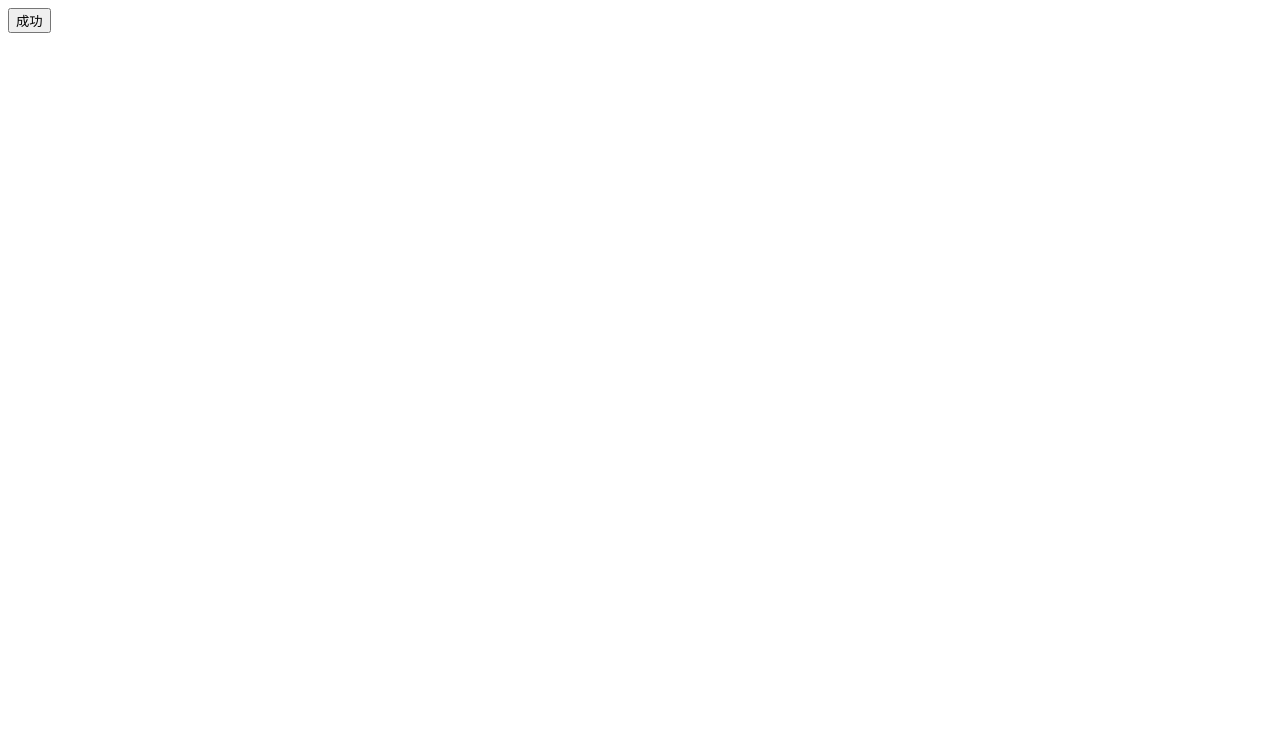
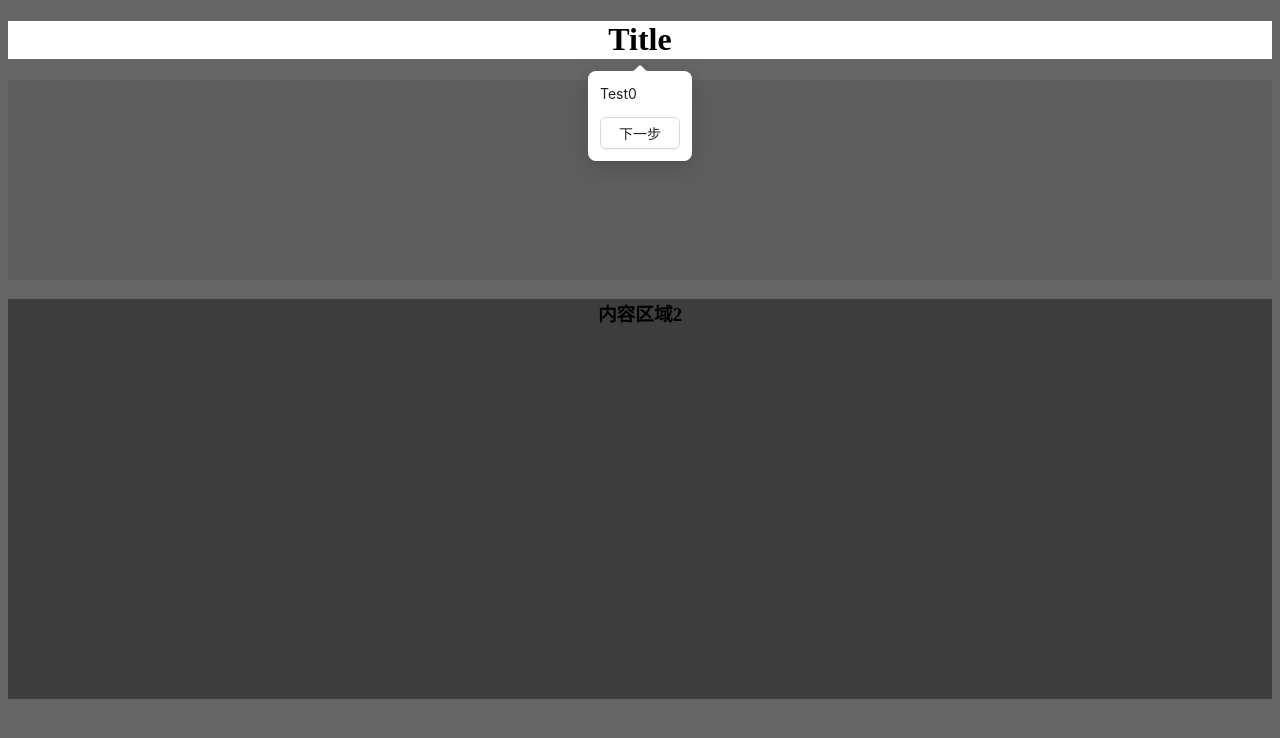
Before and after one commit to yk-a111y/react-comp, a React (Create React App) app: page / in a window 1280 px wide. Shown: the top 738 px of the page. Built offline with nearby package versions, Linux system fonts and the light colour scheme.

Commit message:
feat: onBoarding组件

```diff
--- a/package.json
+++ b/package.json
@@ -11,6 +11,7 @@
     "@types/react": "^18.3.3",
     "@types/react-dom": "^18.3.0",
     "ahooks": "^3.8.0",
+    "antd": "^5.21.5",
     "classnames": "^2.5.1",
     "copy-to-clipboard": "^3.3.3",
     "craco-less": "^3.0.1",
--- a/src/components/Apps/MessageApp.tsx
+++ b/src/components/Apps/MessageApp.tsx
@@ -14,9 +14,9 @@ function Aaa() {
     queue.enqueue("3");
     console.log(queue);
 
-    for (const value of queue) {
-      console.log(value); // 输出 1, 2, 3
-    }
+    // for (const value of queue) {
+    //   console.log(value); // 输出 1, 2, 3
+    // }
 
     queue.dequeue();
     queue.dequeue();
--- /dev/null
+++ b/src/components/Apps/OnBoardingApp.tsx
@@ -0,0 +1,54 @@
+import { useEffect, useState } from "react";
+import OnBoarding from "../OnBoarding";
+import { Button, Popover } from "antd";
+
+function OnBoardingApp() {
+  return (
+    <>
+      <OnBoarding
+        steps={[
+          {
+            selector: () => document.getElementById("title"),
+            renderContent: (currentStep) => `Test${currentStep}`,
+            placement: "bottom",
+          },
+          {
+            selector: () => document.getElementById("content1"),
+            renderContent: (currentStep) => `Test${currentStep}`,
+            placement: "bottom",
+          },
+          {
+            selector: () => document.getElementById("content2"),
+            renderContent: (currentStep) => `Test${currentStep}`,
+            placement: "bottom",
+          },
+        ]}
+      />
+      <h1 style={{ textAlign: "center" }} id="title">
+        Title
+      </h1>
+      <div
+        id="content1"
+        style={{
+          height: "200px",
+          textAlign: "center",
+          backgroundColor: "#eee",
+        }}
+      >
+        <h3>内容区域1</h3>
+      </div>
+      <div
+        id="content2"
+        style={{
+          height: "400px",
+          textAlign: "center",
+          backgroundColor: "#999",
+        }}
+      >
+        <h3>内容区域2</h3>
+      </div>
+    </>
+  );
+}
+
+export default OnBoardingApp;
--- a/src/components/Message/useMessage.tsx
+++ b/src/components/Message/useMessage.tsx
@@ -2,6 +2,9 @@ import { useContext } from "react";
 import { ConfigContext } from "./ConfigProvider";
 import { MessageRef } from ".";
 
+/**
+ * * 从Provider中获取Message的ref
+ */
 export function useMessage(): MessageRef {
   const { messageRef } = useContext(ConfigContext);
 
--- /dev/null
+++ b/src/components/OnBoarding/components/Mask.less
@@ -0,0 +1,11 @@
+.mask {
+  position: absolute;
+  left: 0;
+  top: 0;
+  z-index: 999;
+  border-style: solid;
+  border-color: rgba(0, 0, 0, 0.6);
+  box-sizing: border-box;
+
+  transition: all 0.2s ease-in-out;
+}
--- /dev/null
+++ b/src/components/OnBoarding/components/Mask.tsx
@@ -0,0 +1,87 @@
+import React, { CSSProperties, useEffect, useState } from "react";
+import "./Mask.less";
+
+interface MaskProps {
+  element: HTMLElement;
+
+  container?: HTMLElement;
+
+  renderMaskContent?: (wrapper: React.ReactNode) => React.ReactNode;
+}
+
+export const Mask: React.FC<MaskProps> = (props) => {
+  const { element, renderMaskContent, container } = props;
+
+  const [style, setStyle] = useState<CSSProperties>({});
+
+  useEffect(() => {
+    const observer = new ResizeObserver(() => {
+      const style = getMaskStyle(
+        element,
+        container || document.documentElement
+      );
+      setStyle(style);
+    });
+
+    observer.observe(container || document.documentElement);
+  }, []);
+
+  useEffect(() => {
+    if (!element) {
+      return;
+    }
+
+    element.scrollIntoView({
+      block: "center",
+      inline: "center",
+    });
+
+    const style = getMaskStyle(element, container || document.documentElement);
+
+    setStyle(style);
+  }, [element, container]);
+
+  const getContent = () => {
+    if (!renderMaskContent) {
+      return null;
+    }
+    return renderMaskContent(
+      <div
+        className={"mask-content"}
+        style={{ width: "100%", height: "100%" }}
+      />
+    );
+  };
+
+  return (
+    <div style={style} className="mask">
+      {getContent()}
+    </div>
+  );
+};
+
+export const getMaskStyle = (element: HTMLElement, container: HTMLElement) => {
+  if (!element) {
+    return {};
+  }
+
+  const { height, width, left, top } = element.getBoundingClientRect();
+
+  const elementTopWithScroll = container.scrollTop + top;
+  const elementLeftWithScroll = container.scrollLeft + left;
+
+  return {
+    width: container.scrollWidth,
+    height: container.scrollHeight,
+    borderTopWidth: Math.max(elementTopWithScroll, 0),
+    borderLeftWidth: Math.max(elementLeftWithScroll, 0),
+    borderBottomWidth: Math.max(
+      container.scrollHeight - height - elementTopWithScroll,
+      0
+    ),
+    borderRightWidth: Math.max(
+      container.scrollWidth - width - elementLeftWithScroll,
+      0
+    ),
+  };
+};
--- /dev/null
+++ b/src/components/OnBoarding/index.less
@@ -0,0 +1,15 @@
+.onboarding-operation {
+  width: 100%;
+  display: flex;
+  justify-content: flex-end;
+  margin-top: 12px;
+
+  .back {
+      margin-right: 12px;
+      min-width: 80px;
+  }
+
+  .forward {
+      min-width: 80px;
+  }
+}
--- /dev/null
+++ b/src/components/OnBoarding/index.tsx
@@ -0,0 +1,117 @@
+import { CSSProperties, FC, useEffect, useState } from "react";
+import { TooltipPlacement } from "antd/es/tooltip";
+import { Button, Popover } from "antd";
+import { Mask } from "./components/Mask";
+import { createPortal } from "react-dom";
+import "./index.less";
+
+interface OnBoadringStepConfig {
+  selector: () => HTMLElement | null;
+  placement: TooltipPlacement;
+  renderContent?: (currentStep: number) => React.ReactNode;
+  beforeForward?: (currentStep: number) => void; // 上一步回调
+  beforeBack?: (currentStep: number) => void; // 下一步回调
+}
+
+interface OnBoardingProps {
+  step?: number;
+  steps: OnBoadringStepConfig[];
+  getContainer?: () => HTMLElement;
+  onStepsEnd?: () => void; // 全部完成后的回调
+}
+
+const OnBoarding: FC<OnBoardingProps> = (props) => {
+  const { step = 0, steps, onStepsEnd, getContainer } = props;
+  const [currentStep, setCurrentStep] = useState<number>(0);
+  const [done, setDone] = useState<boolean>(false); // 引导是否结束
+
+  // 当前选择的元素
+  const currentSelectedElement = steps[currentStep]?.selector();
+  // 当前容器元素（默认为html标签）
+  const currentSelectedContainer = getContainer?.() || document.documentElement;
+
+  const getCurrentStep = () => steps[currentStep];
+
+  const back = async () => {
+    if (currentStep === 0) return;
+
+    const { beforeBack } = getCurrentStep();
+    await beforeBack?.(currentStep);
+    setCurrentStep(currentStep - 1);
+  };
+
+  const forward = async () => {
+    if (currentStep === steps.length - 1) {
+      await onStepsEnd?.();
+      setDone(true);
+      return;
+    }
+
+    const { beforeForward } = getCurrentStep();
+    await beforeForward?.(currentStep);
+    setCurrentStep(currentStep + 1);
+  };
+
+  useEffect(() => {
+    setCurrentStep(step!);
+  }, [step]);
+
+  const renderPopover = (wrapper: React.ReactNode) => {
+    const config = getCurrentStep();
+    if (!config) return wrapper;
+
+    const { renderContent } = config;
+    const content = renderContent ? renderContent(currentStep) : null;
+
+    const operation = (
+      <div className="onboarding-operation">
+        {currentStep !== 0 && (
+          <Button className="back" onClick={back}>
+            上一步
+          </Button>
+        )}
+        <Button className="forward" onClick={forward}>
+          {currentStep === steps.length - 1 ? "我知道了" : "下一步"}
+        </Button>
+      </div>
+    );
+
+    return (
+      <Popover
+        content={
+          <div>
+            {content}
+            {operation}
+          </div>
+        }
+        open={true}
+        placement={getCurrentStep?.().placement}
+      >
+        {wrapper}
+      </Popover>
+    );
+  };
+
+  const [, setRenderTick] = useState<number>(0);
+
+  // 给元素加上引导，需要元素渲染完才可以，故在此触发重新渲染
+  useEffect(() => {
+    setRenderTick(1);
+  }, []);
+
+  if (!currentSelectedElement || done) {
+    return null;
+  }
+
+  const mask = (
+    <Mask
+      element={currentSelectedElement}
+      container={currentSelectedContainer}
+      renderMaskContent={(wrapper) => renderPopover(wrapper)}
+    ></Mask>
+  );
+
+  return createPortal(mask, currentSelectedContainer);
+};
+
+export default OnBoarding;
--- a/src/index.tsx
+++ b/src/index.tsx
@@ -11,9 +11,10 @@ import LazyLoadApp from "@/components/Apps/LazyLoadApp";
 import MessageApp from "@/components/Apps/MessageApp";
 import HooksApp from "@/components/Apps/HooksApp"; // Hooks相关
 import AnimationApp from "@/components/Apps/AnimationApp"; // 动画相关
+import OnBoardingApp from "@/components/Apps/OnBoardingApp"; // 动画相关
 
 const root = ReactDOM.createRoot(
   document.getElementById("root") as HTMLElement
 );
 
-root.render(<MessageApp />);
+root.render(<OnBoardingApp />);
```
Also changed, not shown: 1 other file (tests, documents, lock files or other folders).
